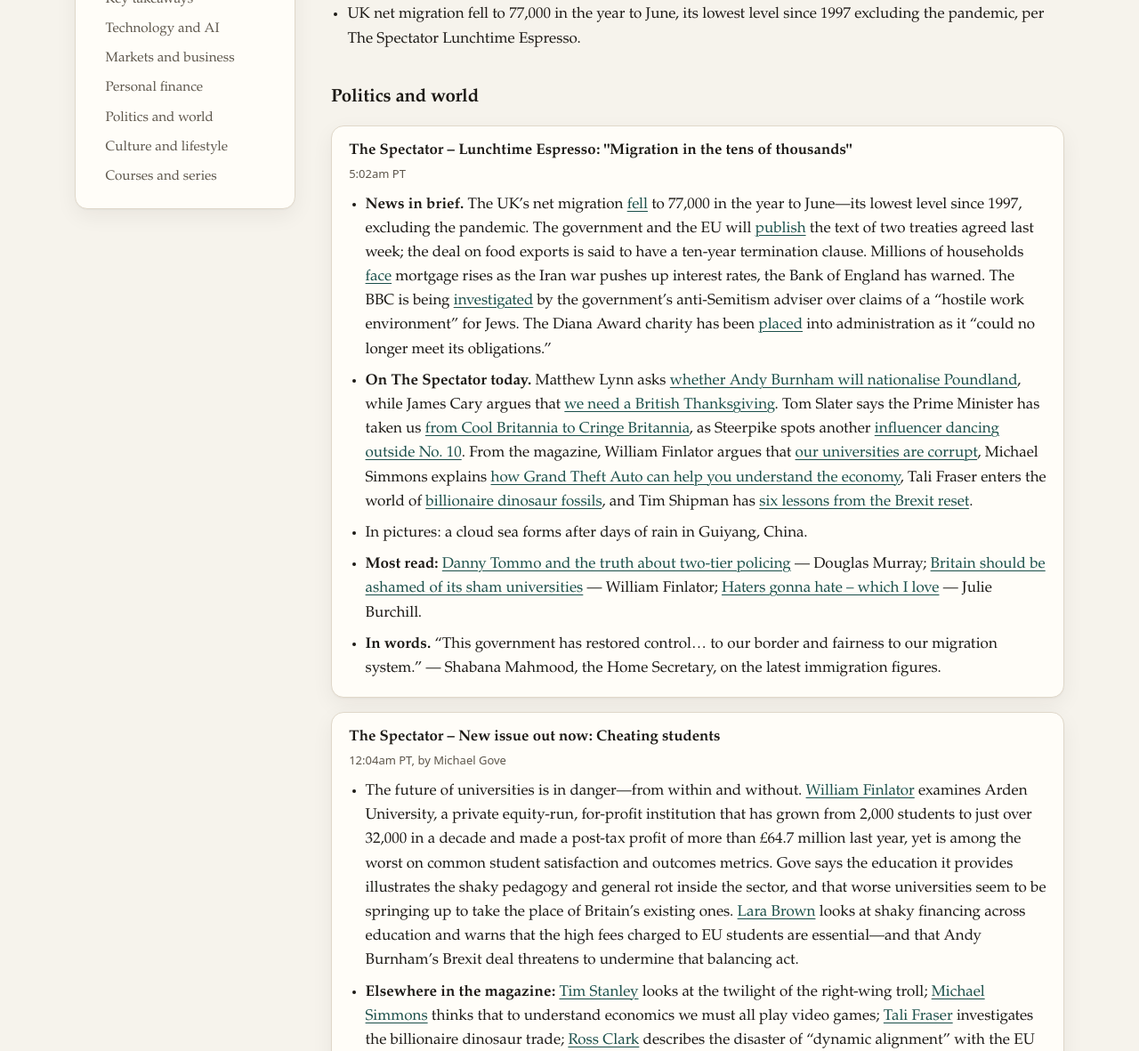
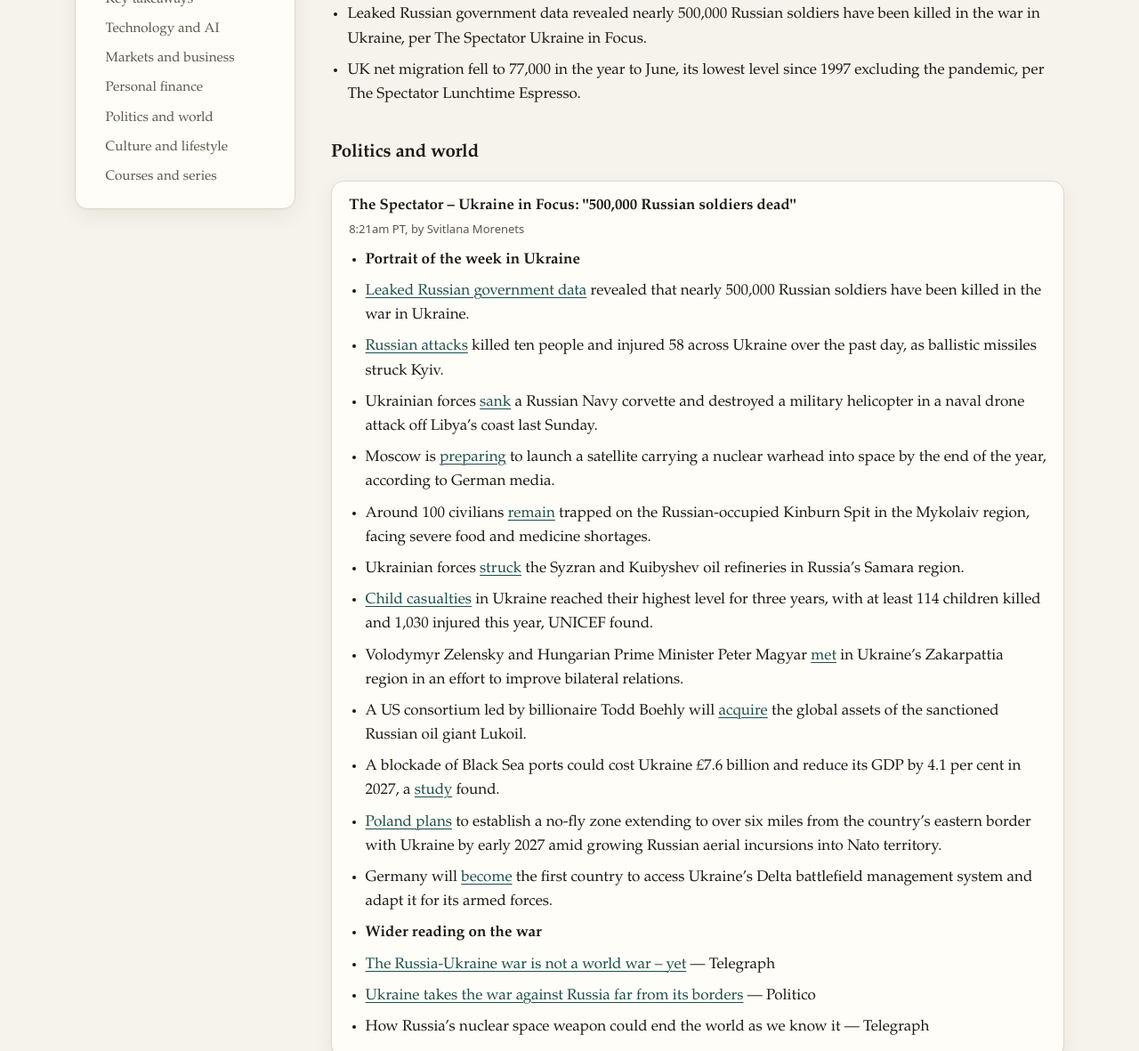
Before and after one commit to jmxiiu/newsletter-digest, a plain HTML site: page index.html in a window 1280 px wide. Shown: the part 704-1885 px from the top of the page at 89% size. Drawn offline with Linux system fonts and the light colour scheme.

Commit message:
Add Spectator Ukraine in Focus and 500,000 Russian soldiers takeaway to Nov 26

```diff
--- a/index.html
+++ b/index.html
@@ -381,7 +381,7 @@
       <p class="kicker">Daily briefing</p>
       <h1>Jim's Newsletter Digest</h1>
       <p class="summary">A running digest of Jim's newsletters, forwarded by Newsletter and grouped by day, newest first. Times are Pacific.</p>
-      <p class="updated">Last updated: Nov 26, 2026, 6:16 AM PT</p>
+      <p class="updated">Last updated: Nov 26, 2026, 8:53 AM PT</p>
     </header>
 
     <p class="jump-yesterday"><a href="#2026-11-25">Jump to yesterday (Wed Nov 25) ↓</a></p>
@@ -429,12 +429,37 @@
           <section class="topic" id="2026-11-26-takeaways">
             <h3>Key takeaways</h3>
             <ul class="facts">
+              <li>Leaked Russian government data revealed nearly 500,000 Russian soldiers have been killed in the war in Ukraine, per The Spectator Ukraine in Focus.</li>
               <li>UK net migration fell to 77,000 in the year to June, its lowest level since 1997 excluding the pandemic, per The Spectator Lunchtime Espresso.</li>
             </ul>
           </section>
 
           <section class="topic" id="2026-11-26-politics">
             <h3>Politics and world</h3>
+
+            <section class="item">
+              <h4>The Spectator – Ukraine in Focus: "500,000 Russian soldiers dead"</h4>
+              <p class="meta">8:21am PT, by Svitlana Morenets</p>
+              <ul class="facts">
+                <li><strong>Portrait of the week in Ukraine</strong></li>
+                <li><a href="https://en.zona.media/article/2026/11/23/rosstat_leaked" target="_blank" rel="noopener noreferrer">Leaked Russian government data</a> revealed that nearly 500,000 Russian soldiers have been killed in the war in Ukraine.</li>
+                <li><a href="https://kyivindependent.com/russian-attacks-kill-10-injure-58-across-ukraine-over-past-day-strike-kyiv-with-ballistic-missiles/" target="_blank" rel="noopener noreferrer">Russian attacks</a> killed ten people and injured 58 across Ukraine over the past day, as ballistic missiles struck Kyiv.</li>
+                <li>Ukrainian forces <a href="https://x.com/ZelenskyyUa/status/2124764825049850041" target="_blank" rel="noopener noreferrer">sank</a> a Russian Navy corvette and destroyed a military helicopter in a naval drone attack off Libya’s coast last Sunday.</li>
+                <li>Moscow is <a href="https://www.theguardian.com/world/2026/nov/23/russia-nuclear-weapons-space-german-intelligence" target="_blank" rel="noopener noreferrer">preparing</a> to launch a satellite carrying a nuclear warhead into space by the end of the year, according to German media.</li>
+                <li>Around 100 civilians <a href="https://armyinform.com.ua/en/2026/11/24/without-food-or-medicine-and-under-the-occupiers-guns-around-100-people-on-the-kinburn-spit-need-assistance/" target="_blank" rel="noopener noreferrer">remain</a> trapped on the Russian-occupied Kinburn Spit in the Mykolaiv region, facing severe food and medicine shortages.</li>
+                <li>Ukrainian forces <a href="https://kyivindependent.com/ukrainian-drones-reportedly-strike-russian-oil-refineries-in-massive-attack/" target="_blank" rel="noopener noreferrer">struck</a> the Syzran and Kuibyshev oil refineries in Russia’s Samara region.</li>
+                <li><a href="https://www.unicef.org/press-releases/child-casualties-ukraine-reach-highest-level-almost-four-years-unicef" target="_blank" rel="noopener noreferrer">Child casualties</a> in Ukraine reached their highest level for three years, with at least 114 children killed and 1,030 injured this year, UNICEF found.</li>
+                <li>Volodymyr Zelensky and Hungarian Prime Minister Peter Magyar <a href="https://x.com/ZelenskyyUa/status/2125372418122289365" target="_blank" rel="noopener noreferrer">met</a> in Ukraine’s Zakarpattia region in an effort to improve bilateral relations.</li>
+                <li>A US consortium led by billionaire Todd Boehly will <a href="https://www.businesswire.com/news/home/20261125144720/en/American-Led-Consortium-Announces-Agreement-to-Acquire-LUKOIL-Internationals-Global-Energy-Portfolio" target="_blank" rel="noopener noreferrer">acquire</a> the global assets of the sanctioned Russian oil giant Lukoil.</li>
+                <li>A blockade of Black Sea ports could cost Ukraine £7.6 billion and reduce its GDP by 4.1 per cent in 2027, a <a href="https://en.cfts.org.ua/articles/stress_test_a_port_blockade_would_cost_ukraine_41_of_gdp_in_2027" target="_blank" rel="noopener noreferrer">study</a> found.</li>
+                <li><a href="https://kyivindependent.com/poland-plans-no-fly-zone-near-ukraine-border-asks-nato-to-intercept-russian-missiles-over-ukraine/" target="_blank" rel="noopener noreferrer">Poland plans</a> to establish a no-fly zone extending to over six miles from the country’s eastern border with Ukraine by early 2027 amid growing Russian aerial incursions into Nato territory.</li>
+                <li>Germany will <a href="https://mod.gov.ua/news/nimechchina-stane-pershoyu-krayinoyu-yakij-ukrayina-nadast-dostup-do-delta" target="_blank" rel="noopener noreferrer">become</a> the first country to access Ukraine’s Delta battlefield management system and adapt it for its armed forces.</li>
+                <li><strong>Wider reading on the war</strong></li>
+                <li><a href="https://www.telegraph.co.uk/news/2026/11/23/roland-oliphant-ukraine-is-not-a-world-war-yet/" target="_blank" rel="noopener noreferrer">The Russia-Ukraine war is not a world war – yet</a> — Telegraph</li>
+                <li><a href="https://www.politico.eu/article/ukraine-takes-war-russia-far-from-borders/" target="_blank" rel="noopener noreferrer">Ukraine takes the war against Russia far from its borders</a> — Politico</li>
+                <li>How Russia’s nuclear space weapon could end the world as we know it — Telegraph</li>
+              </ul>
+            </section>
 
             <section class="item">
               <h4>The Spectator – Lunchtime Espresso: "Migration in the tens of thousands"</h4>
```
